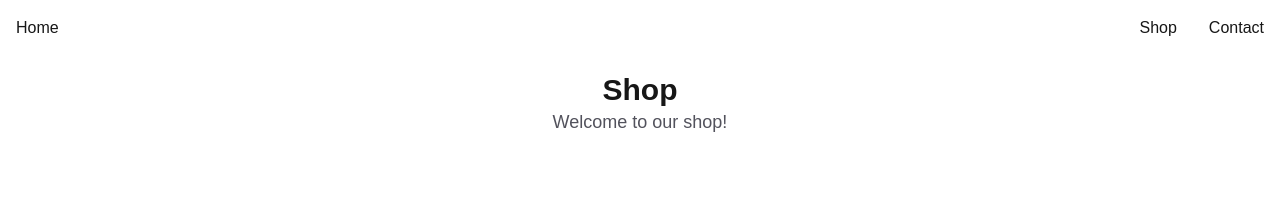
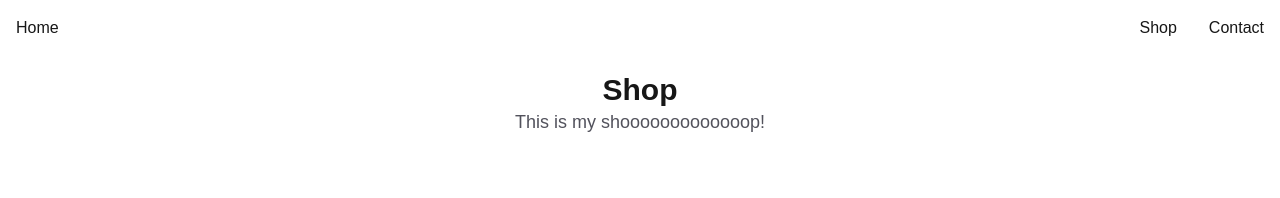
Before and after one commit to August36/lemonade-next, a Next.js app: page /shop in a window 1280 px wide. Shown: the top 198 px of the page. Built offline with nearby package versions, Linux system fonts and the light colour scheme.

Commit message:
shop test

```diff
--- a/app/shop/page.tsx
+++ b/app/shop/page.tsx
@@ -3,7 +3,7 @@ export default function Shop() {
     <div className="flex flex-col items-center justify-center p-4">
       <h1 className="text-3xl font-bold">Shop</h1>
       <p className="text-lg text-zinc-600 dark:text-zinc-400">
-        Welcome to our shop!
+        This is my shooooooooooooop!
       </p>
     </div>
   );
```
